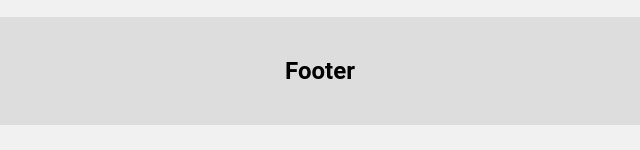
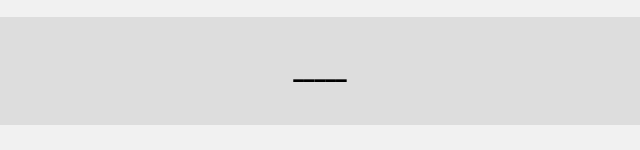
Before and after one commit to RobocodWeb/lesson-7-8, a plain HTML site: page index.html in a window 1280 px wide. Shown: the part 1282-1432 px from the top of the page, 320-960 px from the left. Drawn offline with Linux system fonts and the light colour scheme.

Commit message:
second commit - changed html
html

```diff
--- a/index.html
+++ b/index.html
@@ -50,7 +50,7 @@
 	</div>
 
 	<div class="footer">
-	  <h2>Footer</h2>
+	  <h2>_____</h2>
 	</div>
 
 
```
